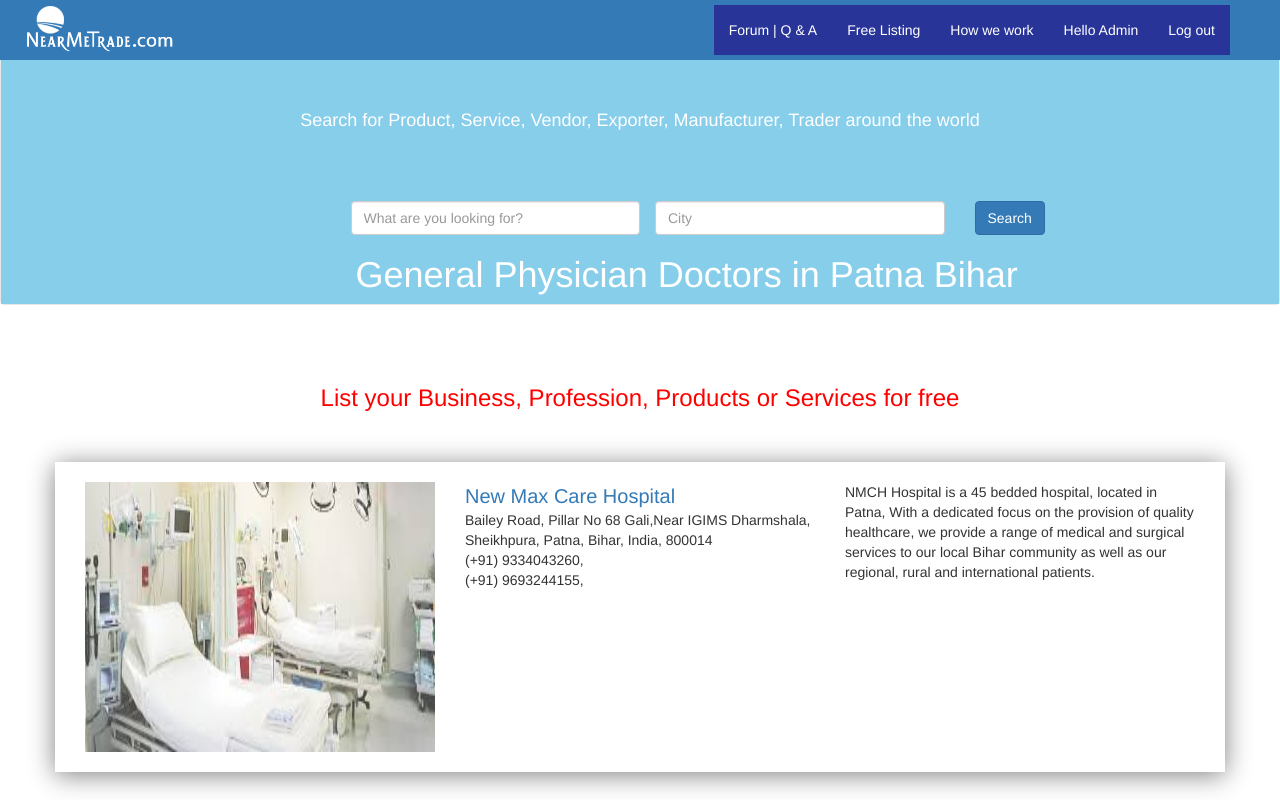
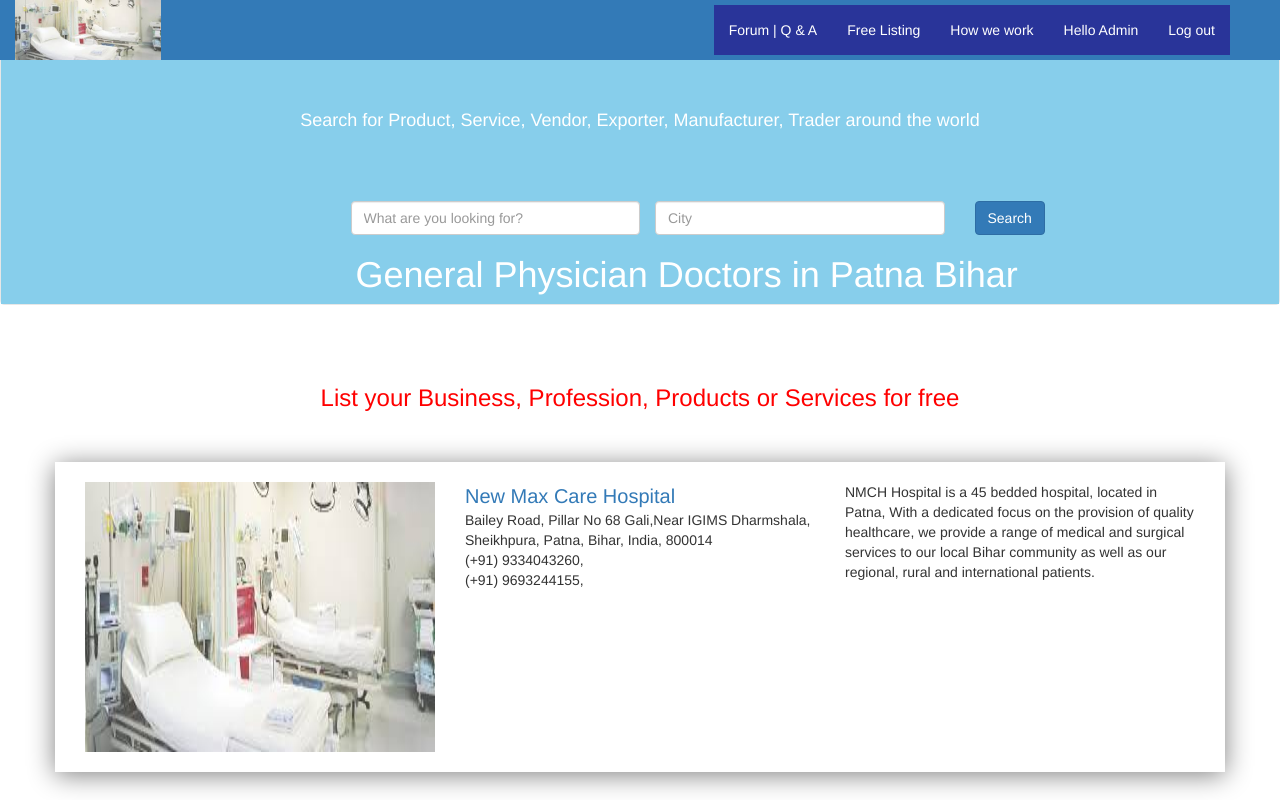
Before and after one commit to deepakkadian/corona.github.io, a plain HTML site: page index.html in a window 1280 px wide. Shown: the top 800 px of the page. Drawn offline with nearby package versions, Linux system fonts and the light colour scheme.

Commit message:
Update index.html

```diff
--- a/index.html
+++ b/index.html
@@ -64,7 +64,7 @@ li{
      <div class="navbar navbar-default ">
 	<div class="container-fluid bg-primary navbar-fixed-top">
 		<div class="navbar-heading">
-			<img src="photo\logoamit.png" style="height:60px;" class="nav navbar-nav" >
+			<img src="photo\1.jpeg" style="height:60px;" class="nav navbar-nav" >
 
 		</div>
 		<button class="navbar-toggle" data-toggle="collapse" data-target="#mynav">
```
